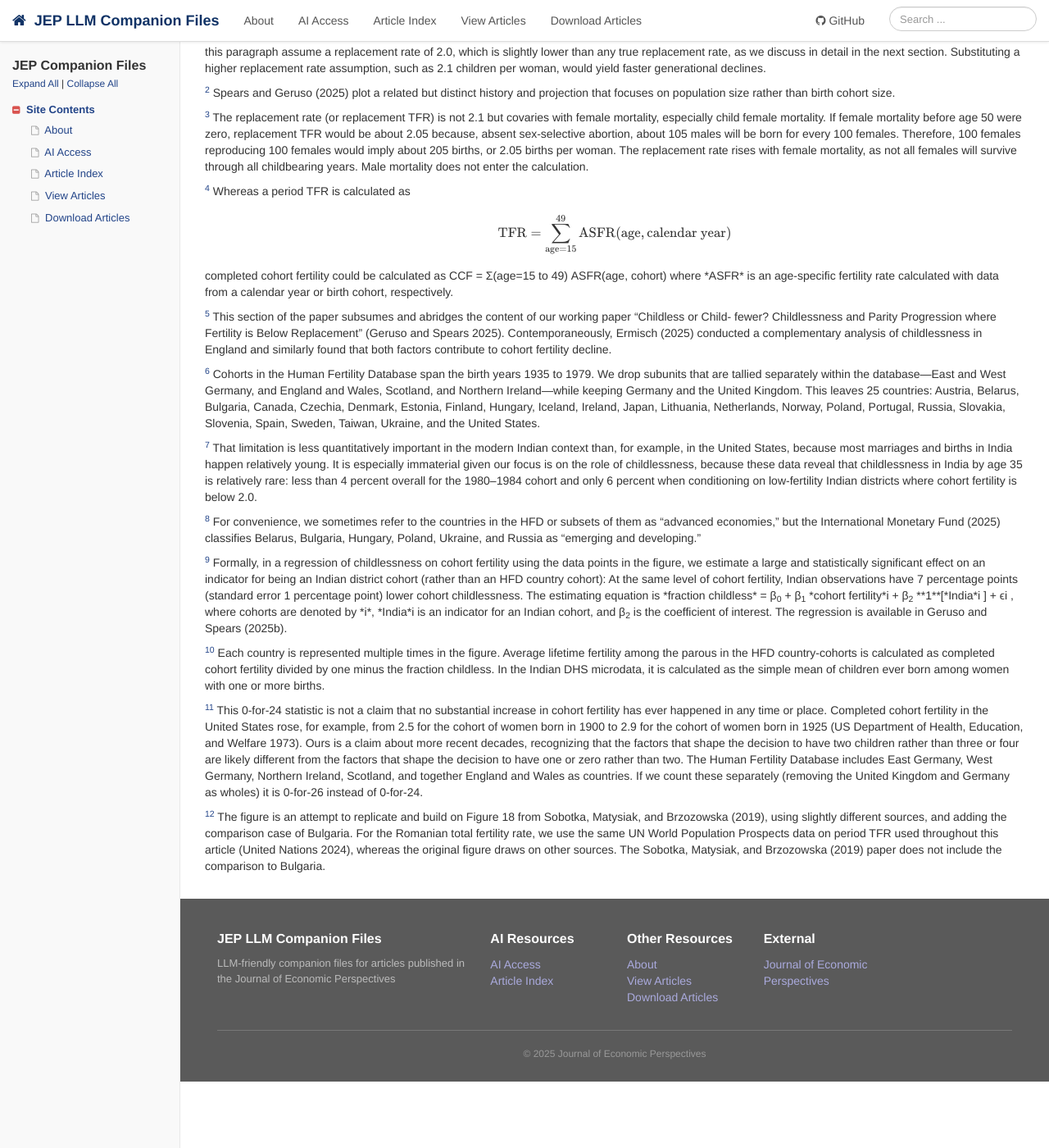
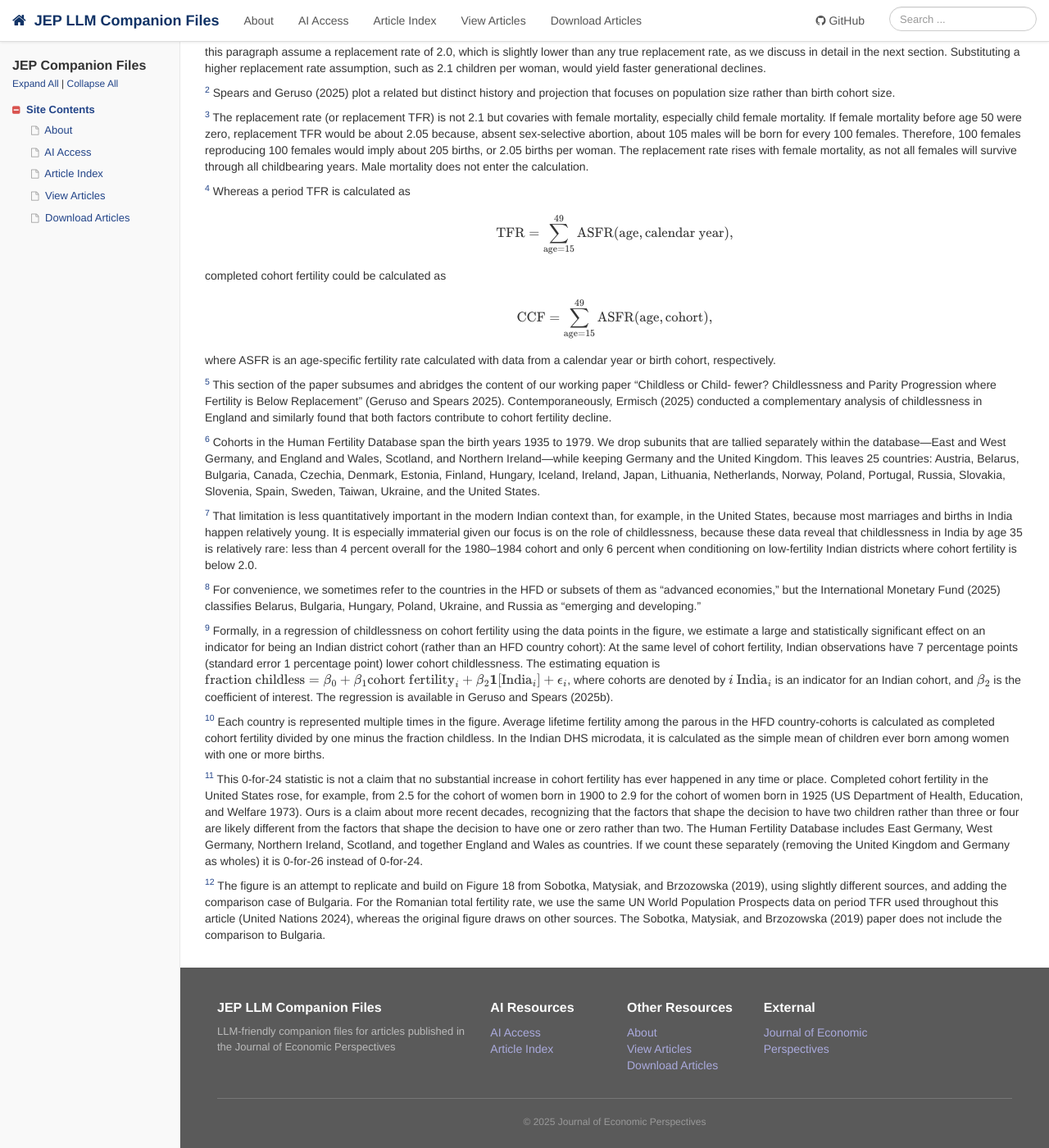
Before and after one commit to liegroup-dartmouth/working-aea-jep, a Jekyll site: the page built from papers/v40n1/geruso-spears/paper.md, in a window 1280 px wide and 1400 px high, scrolled down 16813 px. Shown: the whole window at 82% size. Built offline with Jekyll 4.4.1, drawn with Linux system fonts in a browser that asks for light colours; comment, search, counter and statistics services are not loaded; before the commit the page ends 18132 px from its top, so only the background shows below that.

Commit message:
Adding in line latext code

```diff
--- a/_layouts/default.html
+++ b/_layouts/default.html
@@ -14,6 +14,7 @@
   <script>
     MathJax = {
       tex: {
+        inlineMath: [['\\(', '\\)']],
         displayMath: [['$$', '$$']]
       }
     };
--- a/papers/v40n1/geruso-spears/paper.md
+++ b/papers/v40n1/geruso-spears/paper.md
@@ -345,9 +345,13 @@ For supplementary materials such as appendices, datasets, and author disclosure
 
 <p id="footnote-008"><sup><a href="#footnote-008-backlink">4</a></sup> Whereas a period TFR is calculated as
 
-$$\text{TFR} = \sum_{\text{age}=15}^{49} \text{ASFR}(\text{age}, \text{calendar year})$$
+$$\text{TFR} = \sum_{\text{age}=15}^{49} \text{ASFR}(\text{age}, \text{calendar year}),$$
 
- completed cohort fertility could be calculated as CCF = Σ(age=15 to 49) ASFR(age, cohort) where *ASFR* is an ­age-specific fertility rate calculated with data from a calendar year or birth cohort, respectively.</p>
+ completed cohort fertility could be calculated as
+
+ $$\text{CCF} = \sum_{\text{age}=15}^{49} \text{ASFR}(\text{age}, \text{cohort}),$$
+
+ where ASFR is an ­age-specific fertility rate calculated with data from a calendar year or birth cohort, respectively.</p>
 
 <p id="footnote-007"><sup><a href="#footnote-007-backlink">5</a></sup> This section of the paper subsumes and abridges the content of our working paper “Childless or Child- fewer? Childlessness and Parity Progression where Fertility is Below Replacement” (Geruso and Spears 2025). Contemporaneously, Ermisch (2025) conducted a complementary analysis of childlessness in England and similarly found that both factors contribute to cohort fertility decline.</p>
 
@@ -357,7 +361,7 @@ $$\text{TFR} = \sum_{\text{age}=15}^{49} \text{ASFR}(\text{age}, \text{calendar
 
 <p id="footnote-004"><sup><a href="#footnote-004-backlink">8</a></sup> For convenience, we sometimes refer to the countries in the HFD or subsets of them as “advanced economies,” but the International Monetary Fund (2025) classifies Belarus, Bulgaria, Hungary, Poland, Ukraine, and Russia as “emerging and developing.”</p>
 
-<p id="footnote-003"><sup><a href="#footnote-003-backlink">9</a></sup> Formally, in a regression of childlessness on cohort fertility using the data points in the figure, we estimate a large and statistically significant effect on an indicator for being an Indian district cohort (rather than an HFD country cohort): At the same level of cohort fertility, Indian observations have 7 percentage points (standard error 1 percentage point) lower cohort childlessness. The estimating equation is *fraction childless* = β<sub>0</sub> + β<sub>1</sub> *cohort fertility*i + β<sub>2</sub> **1**[*India*i ] + ϵi , where cohorts are denoted by *i*, *India*i is an indicator for an Indian cohort, and β<sub>2</sub> is the coefficient of interest. The regression is available in Geruso and Spears (2025b).</p>
+<p id="footnote-003"><sup><a href="#footnote-003-backlink">9</a></sup> Formally, in a regression of childlessness on cohort fertility using the data points in the figure, we estimate a large and statistically significant effect on an indicator for being an Indian district cohort (rather than an HFD country cohort): At the same level of cohort fertility, Indian observations have 7 percentage points (standard error 1 percentage point) lower cohort childlessness. The estimating equation is \(\text{fraction childless} = \beta_{0} + \beta_{1}\text{cohort fertility}_{i} + \beta_{2} \textbf{1}[\text{India}_{i} ] + \epsilon_{i} \), where cohorts are denoted by \(i\) \(\text{India}_{i}\) is an indicator for an Indian cohort, and \(\beta_{2}\) is the coefficient of interest. The regression is available in Geruso and Spears (2025b).</p>
 
 <p id="footnote-002"><sup><a href="#footnote-002-backlink">10</a></sup> Each country is represented multiple times in the figure. Average lifetime fertility among the parous in the HFD country-cohorts is calculated as completed cohort fertility divided by one minus the fraction childless. In the Indian DHS microdata, it is calculated as the simple mean of children ever born among women with one or more births.</p>
 
```
